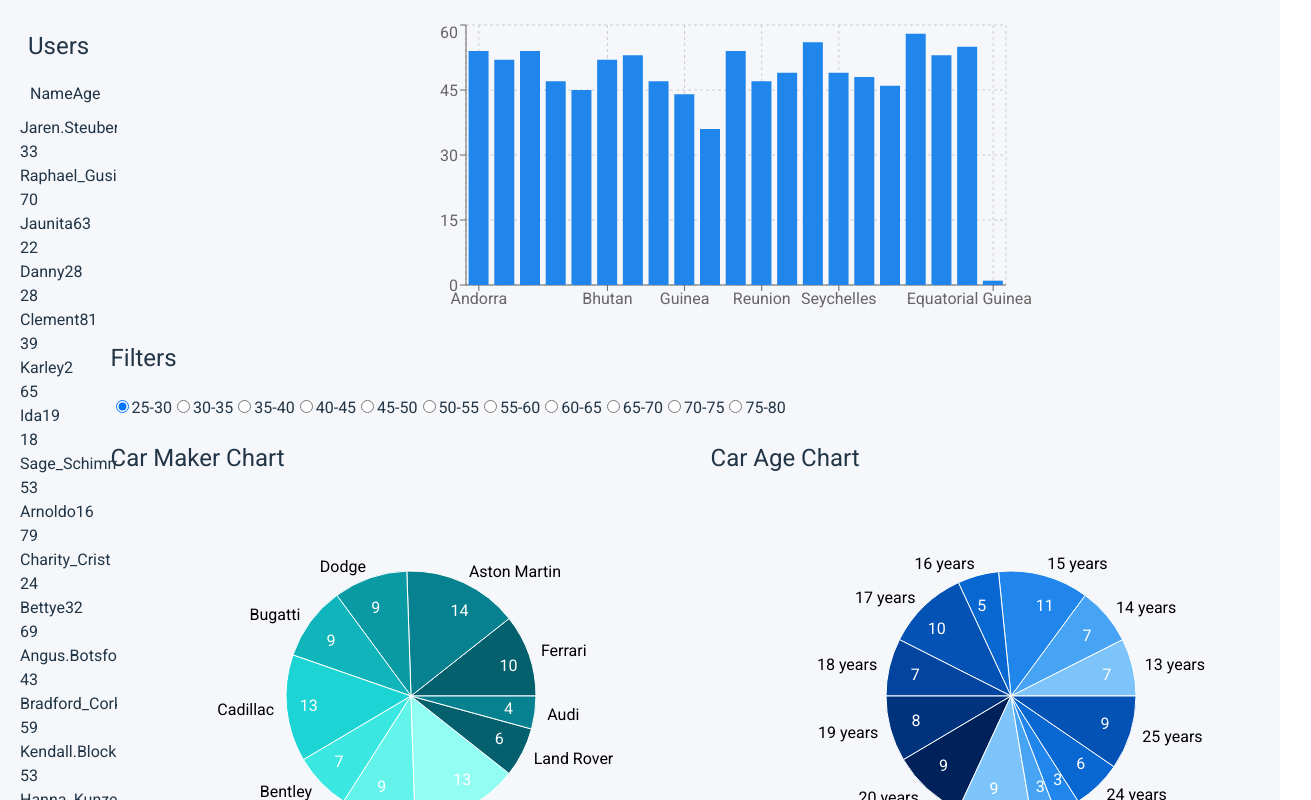
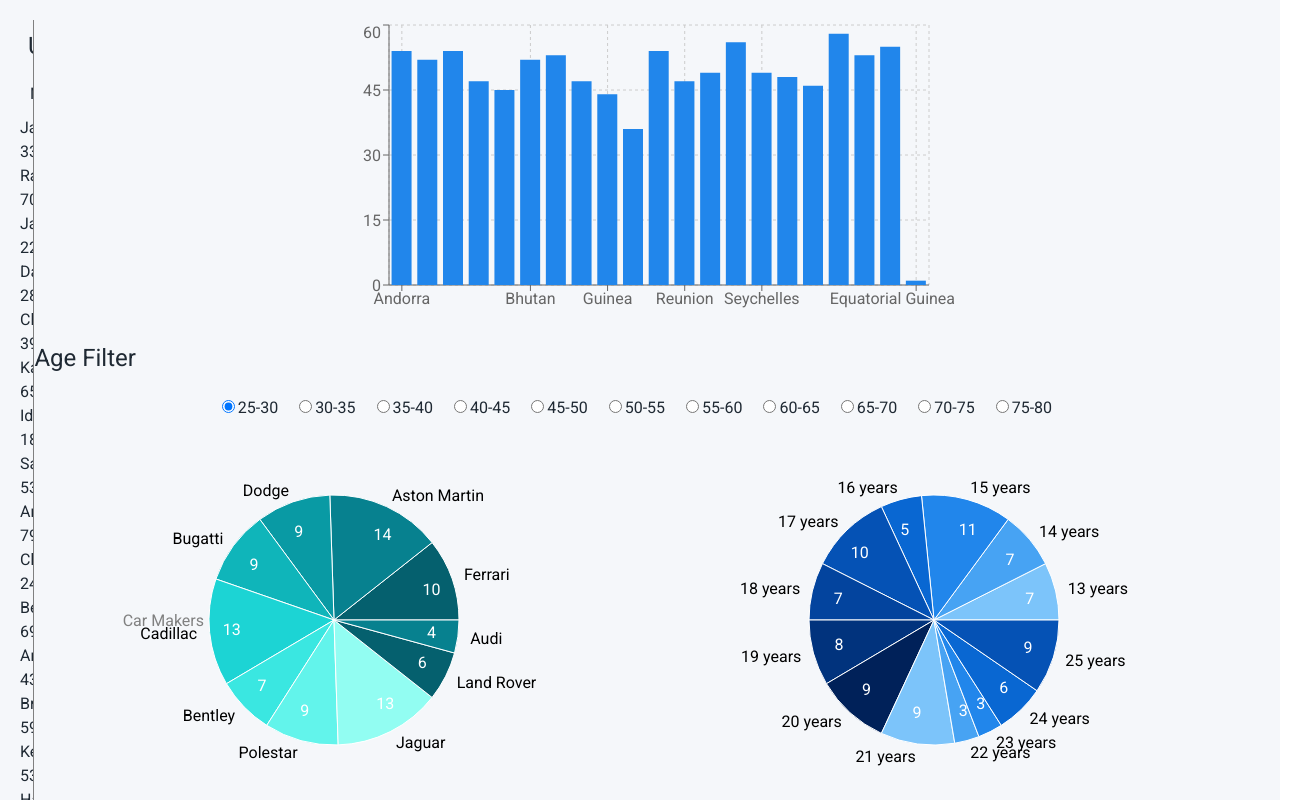
Before and after one commit to kenizaya/z-react-assignment, a React (Vite) app: page / in a window 1280 px wide. Shown: the top 800 px of the page, 1311 px wide, since content can reach past the window. Built offline with nearby package versions, Linux system fonts and the light colour scheme.

Commit message:
Update UI

```diff
--- a/src/components/CarPieChart/CarPieChart.jsx
+++ b/src/components/CarPieChart/CarPieChart.jsx
@@ -1,5 +1,12 @@
 import React, { useState } from 'react'
-import { PieChart, Pie, Cell, Tooltip, ResponsiveContainer } from 'recharts'
+import {
+  PieChart,
+  Pie,
+  Cell,
+  Tooltip,
+  ResponsiveContainer,
+  Label,
+} from 'recharts'
 
 const MAKER_COLORS = [
   '#05606E',
@@ -150,8 +157,15 @@
 
   return (
     <div>
-      <h2>Filters</h2>
-      <div>
+      <h2>Age Filter</h2>
+      <div
+        style={{
+          display: 'flex',
+          justifyContent: 'center',
+          alignItems: 'center',
+          gap: '16px',
+        }}
+      >
         {ageRanges.map((range) => (
           <label key={range.value}>
             <input
@@ -167,7 +181,7 @@
       </div>
       <div style={{ display: 'flex' }}>
         <div>
-          <h2>Car Maker Chart</h2>
+          {/* <h2>Car Maker Chart</h2> */}
           <ResponsiveContainer width={600} height={400}>
             <PieChart>
               <Pie
@@ -188,13 +202,14 @@
                     fill={`${MAKER_COLORS[index % MAKER_COLORS.length]}`}
                   />
                 ))}
+                <Label value='Car Makers' position='outside' offset={5} />
               </Pie>
               <Tooltip content={<CustomTooltip />} />
             </PieChart>
           </ResponsiveContainer>
         </div>
         <div>
-          <h2>Car Age Chart</h2>
+          {/* <h2>Car Age Chart</h2> */}
           <ResponsiveContainer width={600} height={400}>
             <PieChart>
               <Pie
--- a/src/components/UserSidebar/UserSidebar.jsx
+++ b/src/components/UserSidebar/UserSidebar.jsx
@@ -47,12 +47,12 @@
   return (
     <div
       className={styles['users-sidebar-container']}
-      // style={{
-      //   borderRight: '1px solid gray',
-      //   height: '100vh',
-      //   width: '20%',
-      //   overflowY: 'auto',
-      // }}
+      style={{
+        borderRight: '1px solid gray',
+        height: '100vh',
+        width: '20%',
+        overflowY: 'auto',
+      }}
     >
       <h2 style={{ margin: '0', padding: '0.5rem' }}>Users</h2>
       <div
--- a/src/components/UserSidebar/UserSidebar.module.css
+++ b/src/components/UserSidebar/UserSidebar.module.css
@@ -1,4 +1,4 @@
-.users-sidebar-container {
+/* .users-sidebar-container {
   border-right: '1px solid gray';
   height: '100vh';
   width: '20%';
@@ -11,4 +11,4 @@
   justify-content: 'space-between';
   padding: '10px';
   cursor: 'pointer';
-}
+} */
--- a/src/index.css
+++ b/src/index.css
@@ -24,6 +24,7 @@
 
 body {
   background-color: #f5f7fa;
+  color: #1f2933;
 }
 
 /* Custom Scrollbar*/
```
